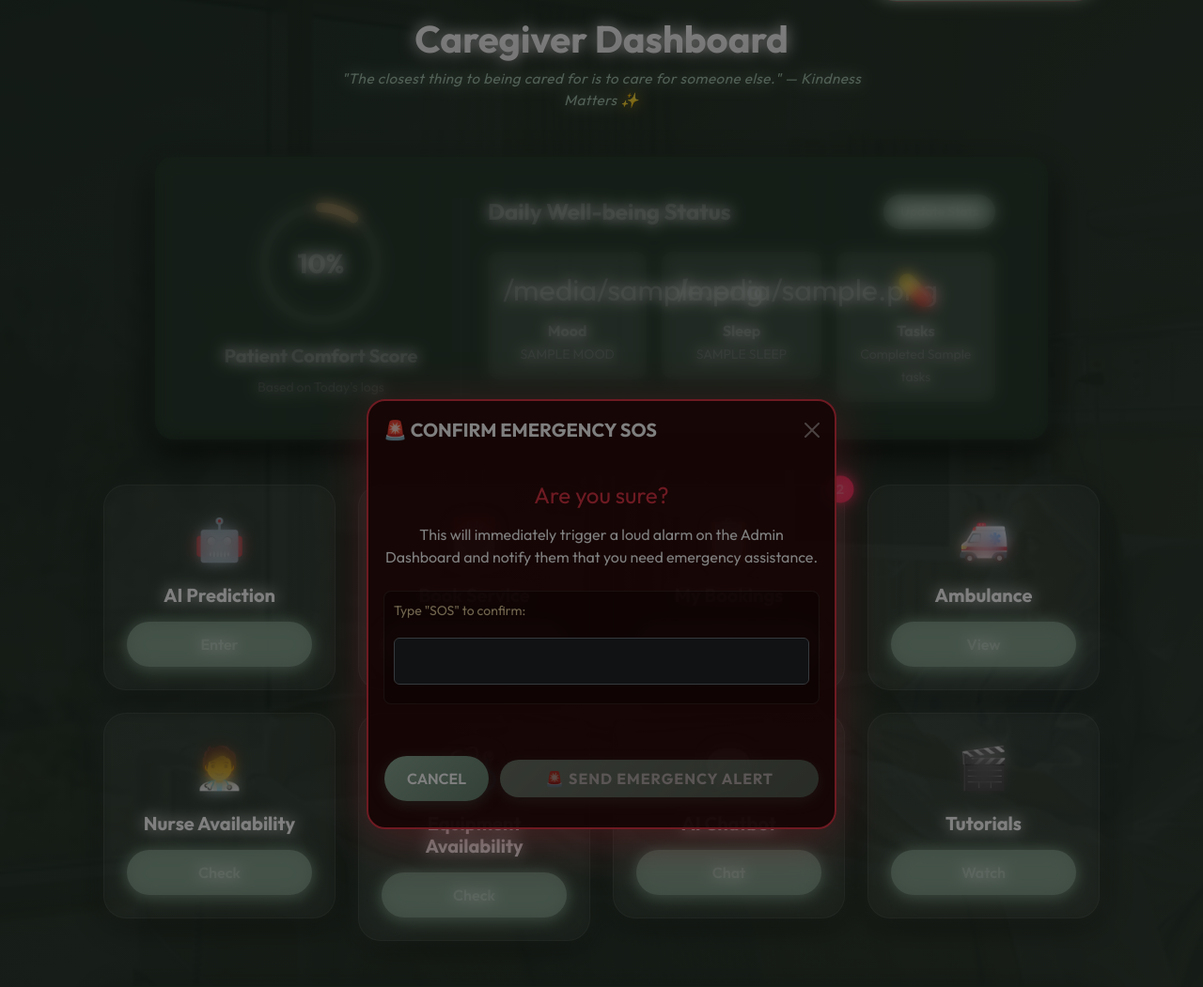
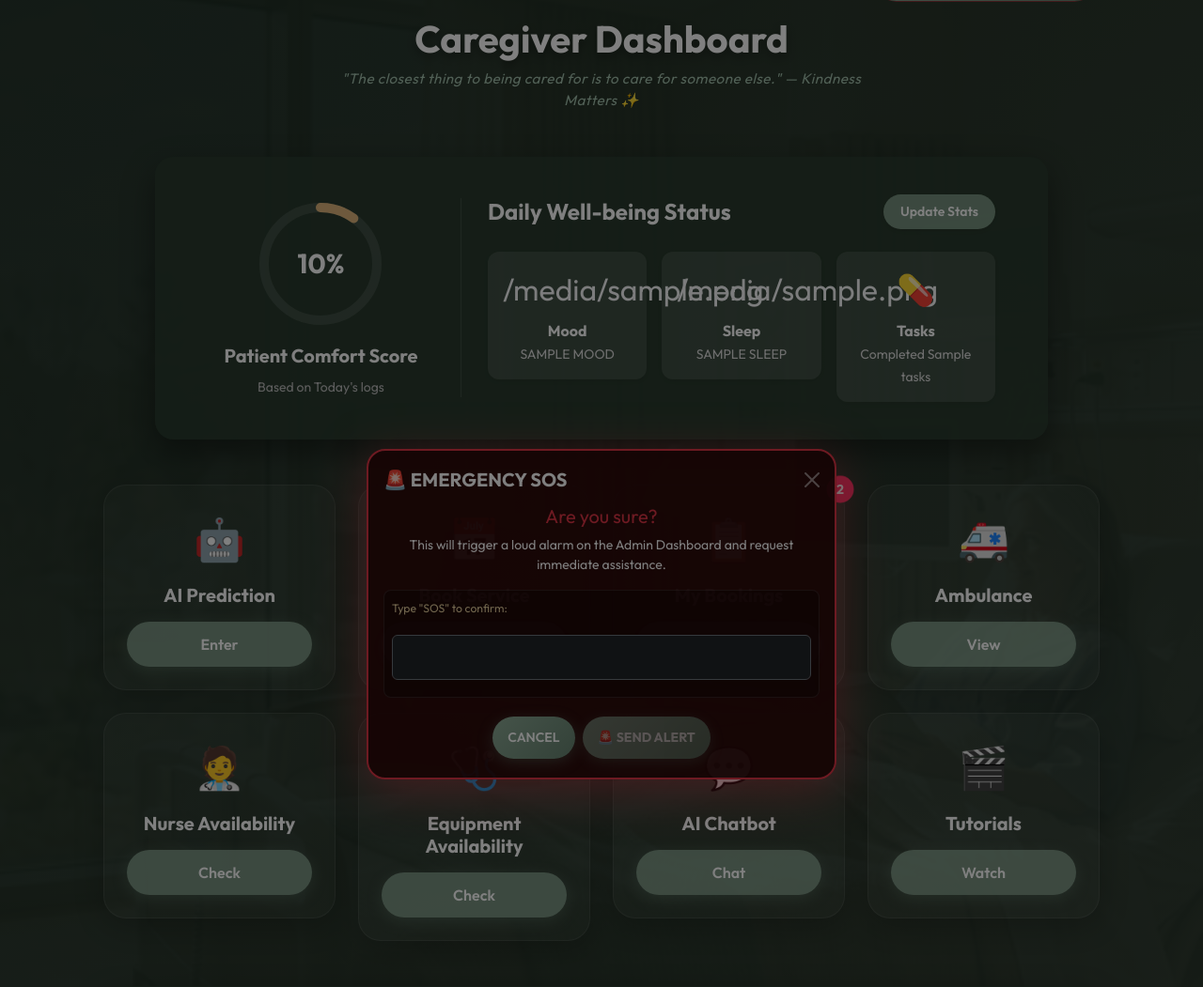
Before and after one commit to vyshakvinodk0-beep/palli-care, a Flask app: template templates/caregiver_dashboard.html in a window 1280 px wide, after a click on "🚨 EMERGENCY SOS". Shown: the part 207-1258 px from the top of the page at 94% size. Run offline with Flask 3, Linux system fonts and the light colour scheme; the template is opened without the code that fills it: most values are stand-ins (such as "Sample title", 1, 10 or a date in 2020); parts of the project's set-up code (start-up, migrations or seed data) failed here and were passed over.

Commit message:
update sos modal layout to fix visibility

```diff
--- a/templates/caregiver_dashboard.html
+++ b/templates/caregiver_dashboard.html
@@ -332,26 +332,26 @@
 </div>
 
 <!-- ✅ SOS CONFIRMATION MODAL -->
-<div class="modal fade" id="sosModal" tabindex="-1" aria-hidden="true" style="backdrop-filter: blur(8px);">
-  <div class="modal-dialog modal-dialog-centered">
+<div class="modal fade" id="sosModal" tabindex="-1" aria-hidden="true">
+  <div class="modal-dialog modal-dialog-centered modal-dialog-scrollable">
     <div class="modal-content" style="background: rgba(45, 10, 10, 0.95); border-radius: 20px; border: 2px solid #dc3545; box-shadow: 0 10px 50px rgba(220,53,69,0.5);">
-      <div class="modal-header border-0">
-        <h5 class="modal-title fw-bold text-white">🚨 CONFIRM EMERGENCY SOS</h5>
+      <div class="modal-header border-0 pb-1">
+        <h5 class="modal-title fw-bold text-white fs-5">🚨 EMERGENCY SOS</h5>
         <button type="button" class="btn-close btn-close-white" data-bs-dismiss="modal" aria-label="Close"></button>
       </div>
       <form action="/trigger_sos" method="POST">
-          <div class="modal-body text-center text-white py-4">
-              <h4 class="text-danger mb-3">Are you sure?</h4>
-              <p class="mb-4">This will immediately trigger a loud alarm on the Admin Dashboard and notify them that you need emergency assistance.</p>
+          <div class="modal-body text-center text-white py-2">
+              <h5 class="text-danger mb-2">Are you sure?</h5>
+              <p class="mb-3 small">This will trigger a loud alarm on the Admin Dashboard and request immediate assistance.</p>
 
-              <div class="alert alert-dark text-start" style="background: rgba(0,0,0,0.3); border: 1px solid rgba(255,255,255,0.1);">
-                  <label class="form-label" style="color:#e3cd9c;">Type "SOS" to confirm:</label>
-                  <input type="text" id="sosConfirmInput" class="form-control bg-dark text-white border-secondary text-center fw-bold fs-4" placeholder="S O S" required autocomplete="off">
+              <div class="alert alert-dark text-start p-2 mb-2" style="background: rgba(0,0,0,0.3); border: 1px solid rgba(255,255,255,0.1);">
+                  <label class="form-label small" style="color:#e3cd9c;">Type "SOS" to confirm:</label>
+                  <input type="text" id="sosConfirmInput" class="form-control bg-dark text-white border-secondary text-center fw-bold fs-5 py-2" placeholder="S O S" required autocomplete="off">
               </div>
           </div>
-          <div class="modal-footer border-0 pb-4 justify-content-center">
-              <button type="button" class="btn btn-secondary px-4 me-2" data-bs-dismiss="modal" style="border-radius: 30px;">CANCEL</button>
-              <button type="submit" id="sosSubmitBtn" class="btn btn-danger fw-bold px-5 py-2" style="border-radius: 30px; letter-spacing: 1px;" disabled>🚨 SEND EMERGENCY ALERT</button>
+          <div class="modal-footer border-0 pt-0 pb-3 justify-content-center flex-nowrap">
+              <button type="button" class="btn btn-secondary px-3 btn-sm" data-bs-dismiss="modal" style="border-radius: 30px;">CANCEL</button>
+              <button type="submit" id="sosSubmitBtn" class="btn btn-danger fw-bold px-3 btn-sm" style="border-radius: 30px;" disabled>🚨 SEND ALERT</button>
           </div>
       </form>
     </div>
```
